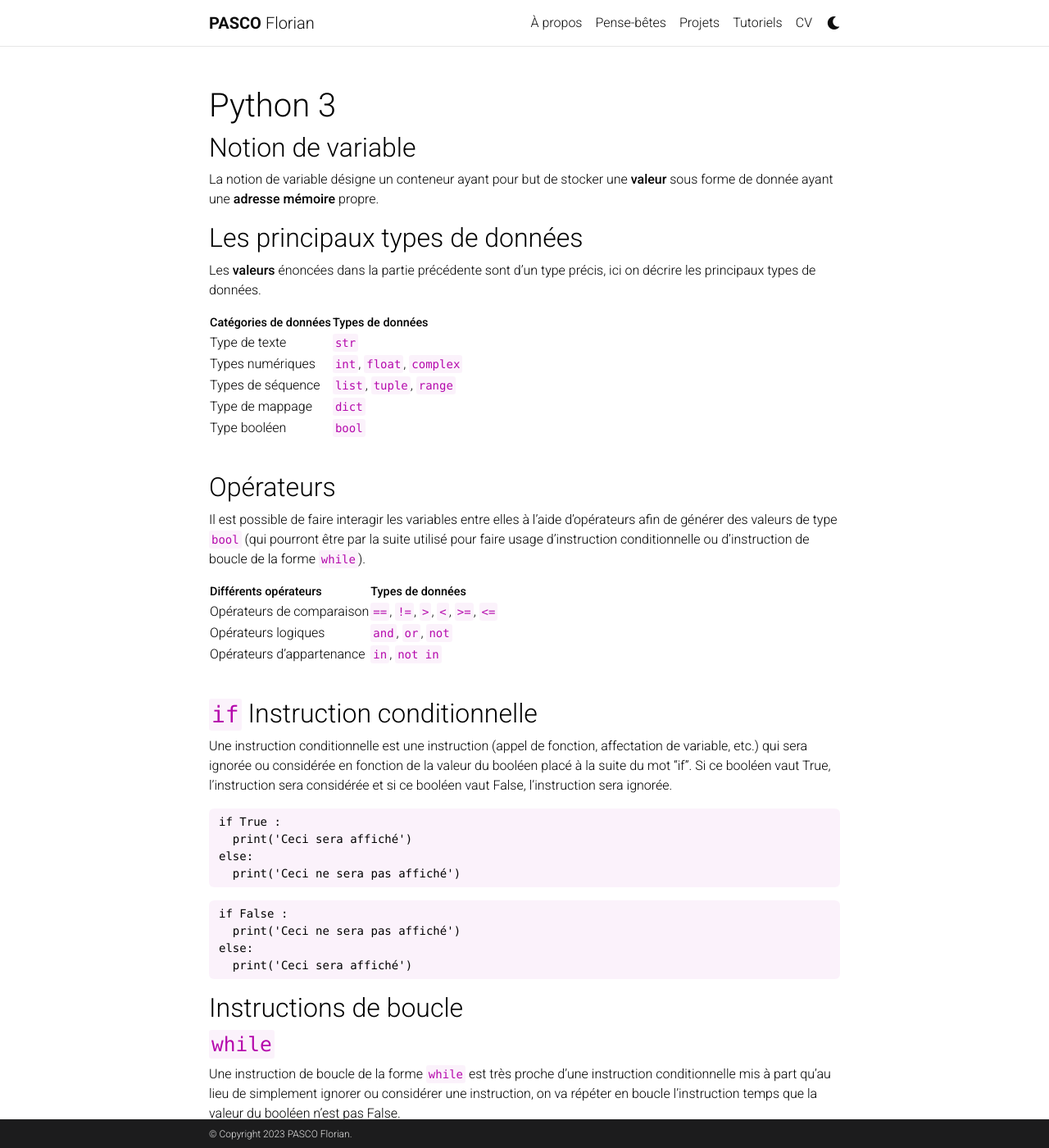
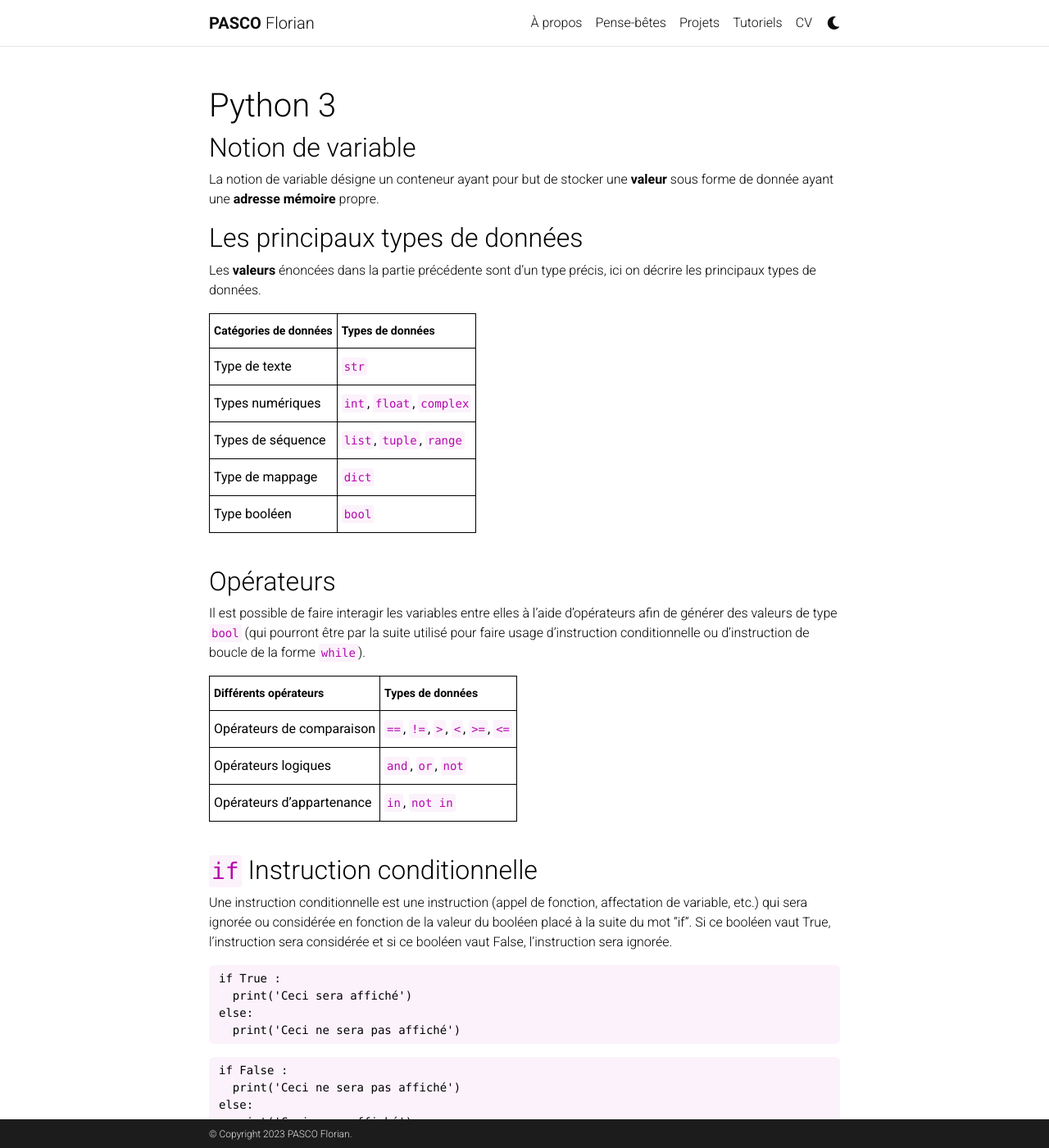
Before and after one commit to mpek29/mpek29.github.io, a Jekyll site: the page built from _cheatsheets/python.md, in a window 1280 px wide and 1400 px high. Shown: the whole window at 82% size. Built offline with Jekyll 4.4.1, drawn with Linux system fonts in a browser that asks for light colours; comment, search, counter and statistics services are not loaded; a style sheet for code colours, icons or effects is not loaded.

Commit message:
Change of my python cheatsheet

```diff
--- a/_sass/_base.scss
+++ b/_sass/_base.scss
@@ -115,12 +115,22 @@ span,
 strong {
  color:var(--global-text-color)
 }
+strong {
+  font-weight: 550;
+}
 hr {
  border-top:1px solid var(--global-divider-color)
 }
-table td,
-table th {
- color:var(--global-text-color)
+table td, table th {
+  color: var(--global-text-color);
+  border-color: black;
+  border-style: solid;
+  border-width: 1px;
+  font-size: 14px;
+  font-weight: normal;
+  overflow: hidden;
+  padding: 10px 5px;
+  word-break: normal;
 }
 table td {
  font-size:1rem
```
